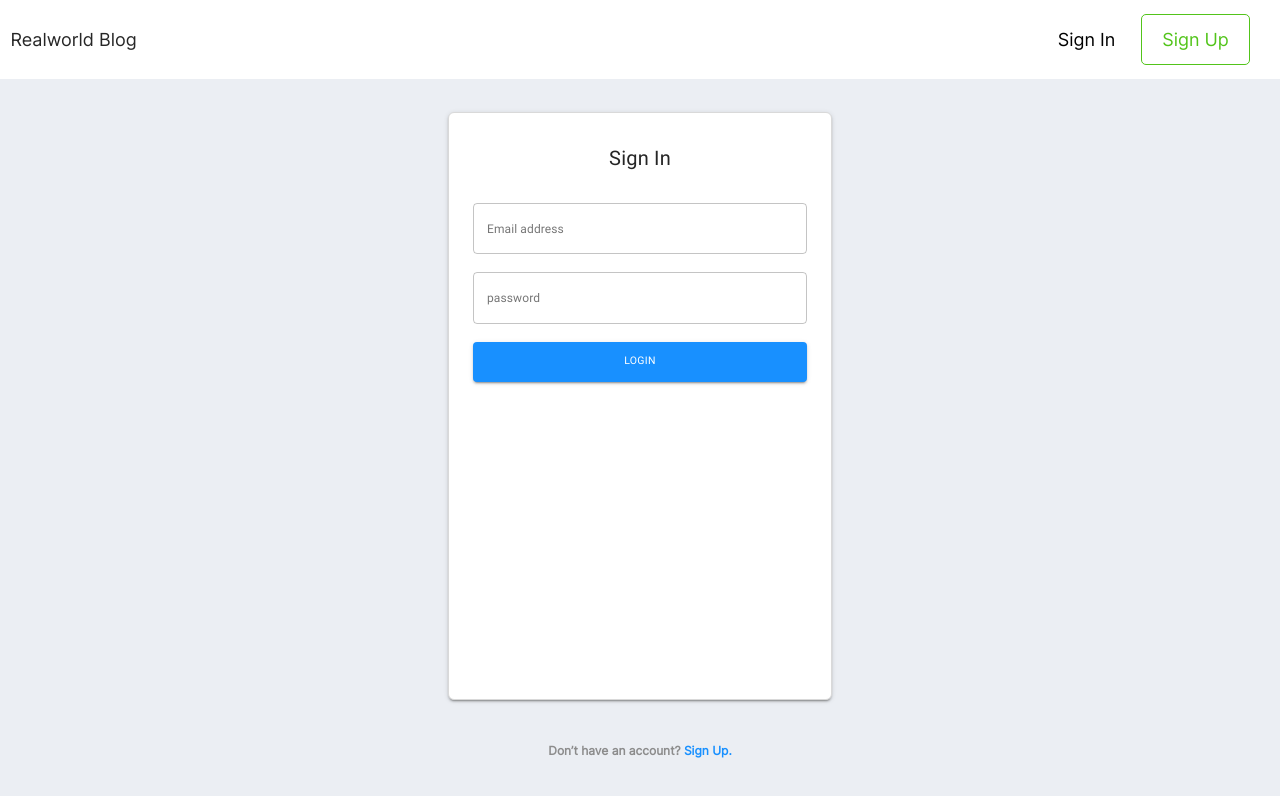
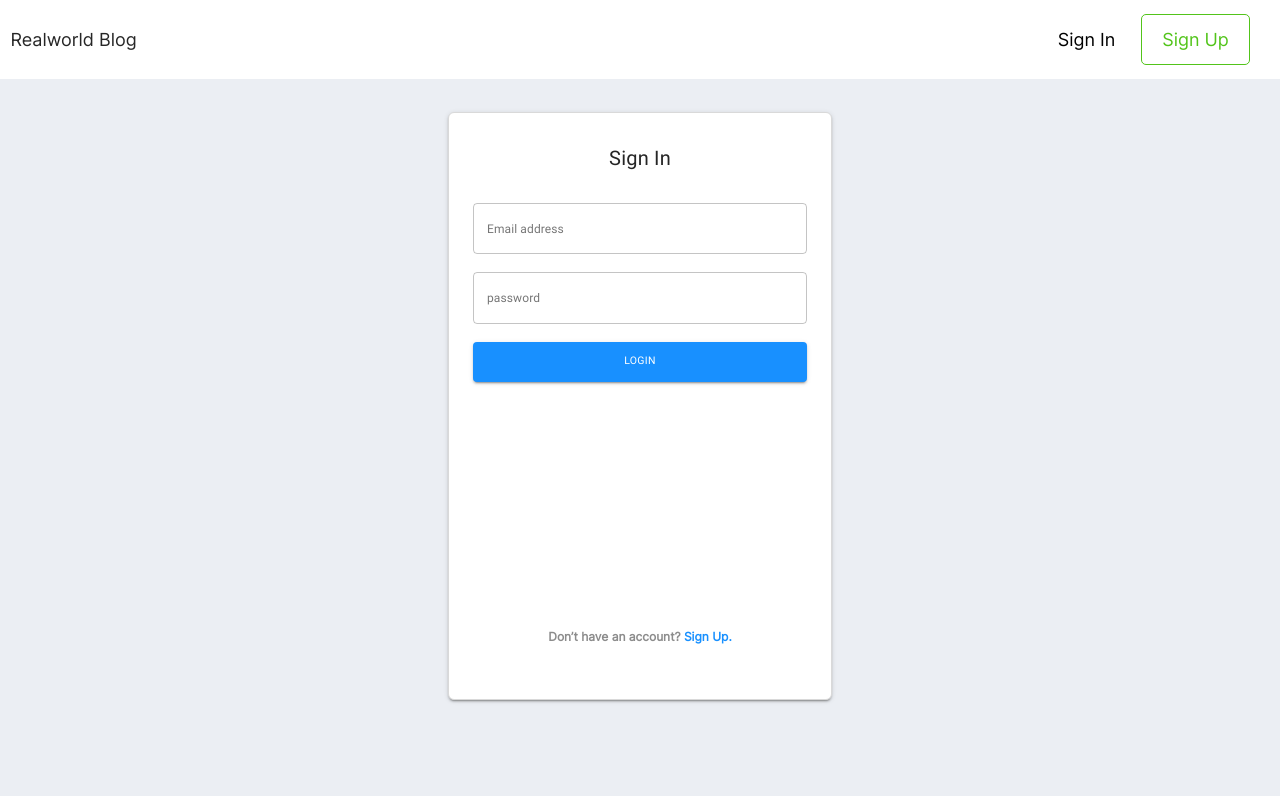
Before and after one commit to TheHouseThatjackBuilt/blog-app, a React (Create React App) app: page /sign-in in a window 1280 px wide. Shown: the top 796 px of the page. Built offline with nearby package versions, Linux system fonts and the light colour scheme.

Commit message:
add router

```diff
--- a/src/components/AuthForms/SignInProfile.tsx
+++ b/src/components/AuthForms/SignInProfile.tsx
@@ -8,7 +8,6 @@ import { FormContainer, Form, Input, SubmitButton, FormHeader } from './FormElem
 const useStyle = makeStyles({
   signUp: {
     fontSize: 12,
-    lineHeight: 20,
     textAlign: 'center',
     color: ' #8c8c8c',
     '& > a': {
--- a/src/containers/ElementsContainer/SetFavoriteButtonContainer.tsx
+++ b/src/containers/ElementsContainer/SetFavoriteButtonContainer.tsx
@@ -1,5 +1,6 @@
 /* eslint-disable */
 import React, { FC, useState, useEffect } from 'react';
+
 import { useCookies } from 'react-cookie';
 
 import { setFavoriteStatusMiddleware } from '../../redux/middlewareThunk/middleware';
@@ -17,15 +18,12 @@ export const SetFavoriteButtonContainer: FC<ISetFavoriteButtonContainer> = ({ fa
   const [userCookie] = useCookies();
 
   useEffect(() => {
-    if (!userCookie.token) return;
-  }, []);
-
-  useEffect(() => {
     setFavorite(favorited);
     setFavCounter(favoritesCount);
   }, [favorited, favoritesCount]);
 
   const favoriteClickHandler = () => {
+    if (!userCookie.token) return;
     setFavorite(!favorite);
     setFavCounter(!favorite ? favCounter + 1 : favCounter - 1);
     setFavoriteStatusMiddleware(!favorite, id, userCookie.token);
--- a/src/index.tsx
+++ b/src/index.tsx
@@ -5,7 +5,7 @@ import { BrowserRouter as Router } from 'react-router-dom';
 import { Alert } from 'antd';
 
 import { store } from './redux/store/store';
-import App from './components/App/App';
+import MainRouter from './router';
 import './style/index.scss';
 
 const { ErrorBoundary } = Alert;
@@ -15,19 +15,10 @@ render(
     <Provider store={store}>
       <ErrorBoundary>
         <Router>
-          <App />
+          <MainRouter />
         </Router>
       </ErrorBoundary>
     </Provider>
   </React.StrictMode>,
   document.getElementById('wrapper')
 );
-
-// render(
-//   <React.StrictMode>
-//     <Provider store={store}>
-//       <App />
-//     </Provider>
-//   </React.StrictMode>,
-//   document.getElementById('wrapper'),
-// );
--- a/src/components/App/_App.scss
+++ b/src/style/_BaseStyles.scss
@@ -1,11 +1,11 @@
 @font-face {
   font-family: 'Intel';
-  src: local('Intel'), url(../../style/fonts/Inter-Regular.ttf) format('truetype');
+  src: local('Intel'), url(./fonts/Inter-Regular.ttf) format('truetype');
 }
 
 @font-face {
   font-family: 'Roboto';
-  src: local('Roboto'), url(../../style/fonts/Roboto-Regular.ttf) format('truetype');
+  src: local('Roboto'), url(./fonts/Roboto-Regular.ttf) format('truetype');
 }
 
 nav,
--- a/src/style/index.scss
+++ b/src/style/index.scss
@@ -1,6 +1,6 @@
 @import '~antd/dist/antd.css';
 @import './vars';
-@import '../components/App/App';
+@import './BaseStyles';
 @import '../components/AppElements/Spinner/Spinner';
 @import '../components/Header/Header';
 @import '../components/Articles/Articles';
```
Also changed, not shown: src/router/index.tsx (renamed from src/components/App/App.tsx, +5 -5 lines), 1 other file (tests, documents, lock files or other folders).
